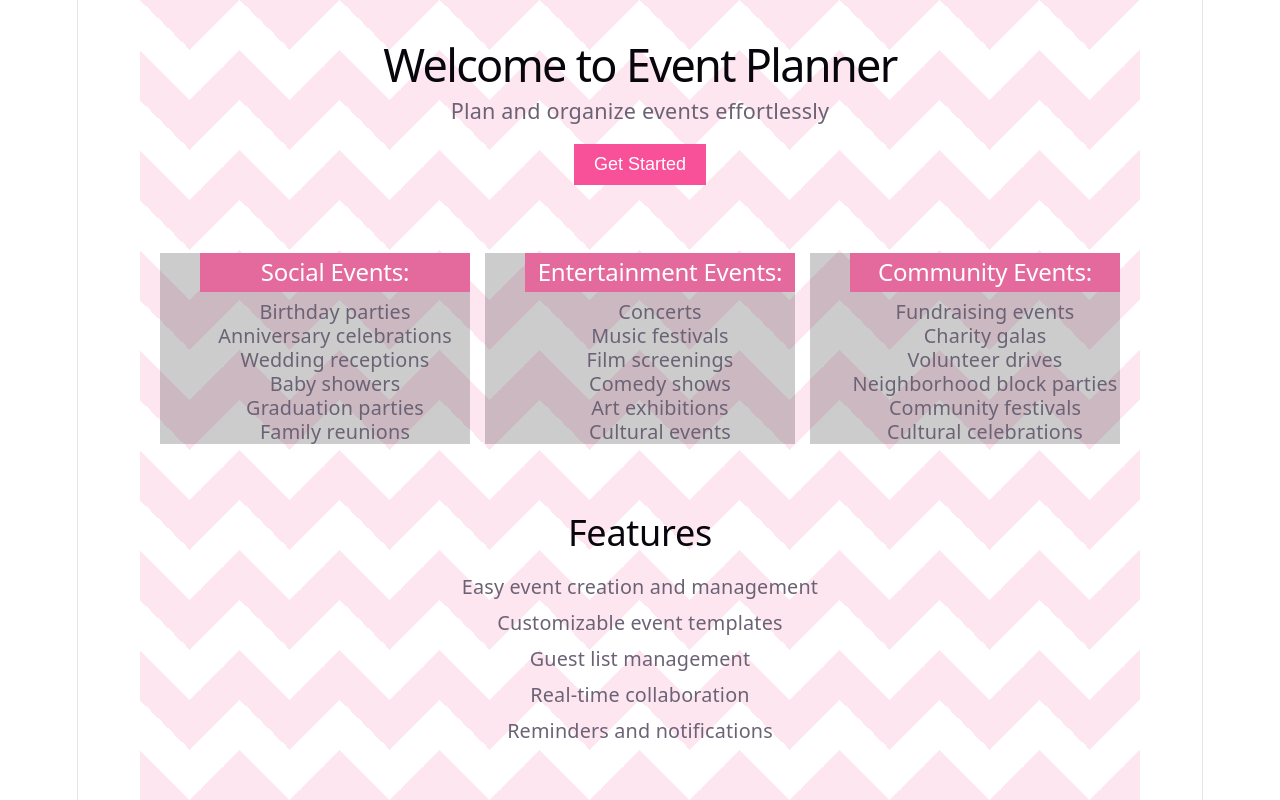
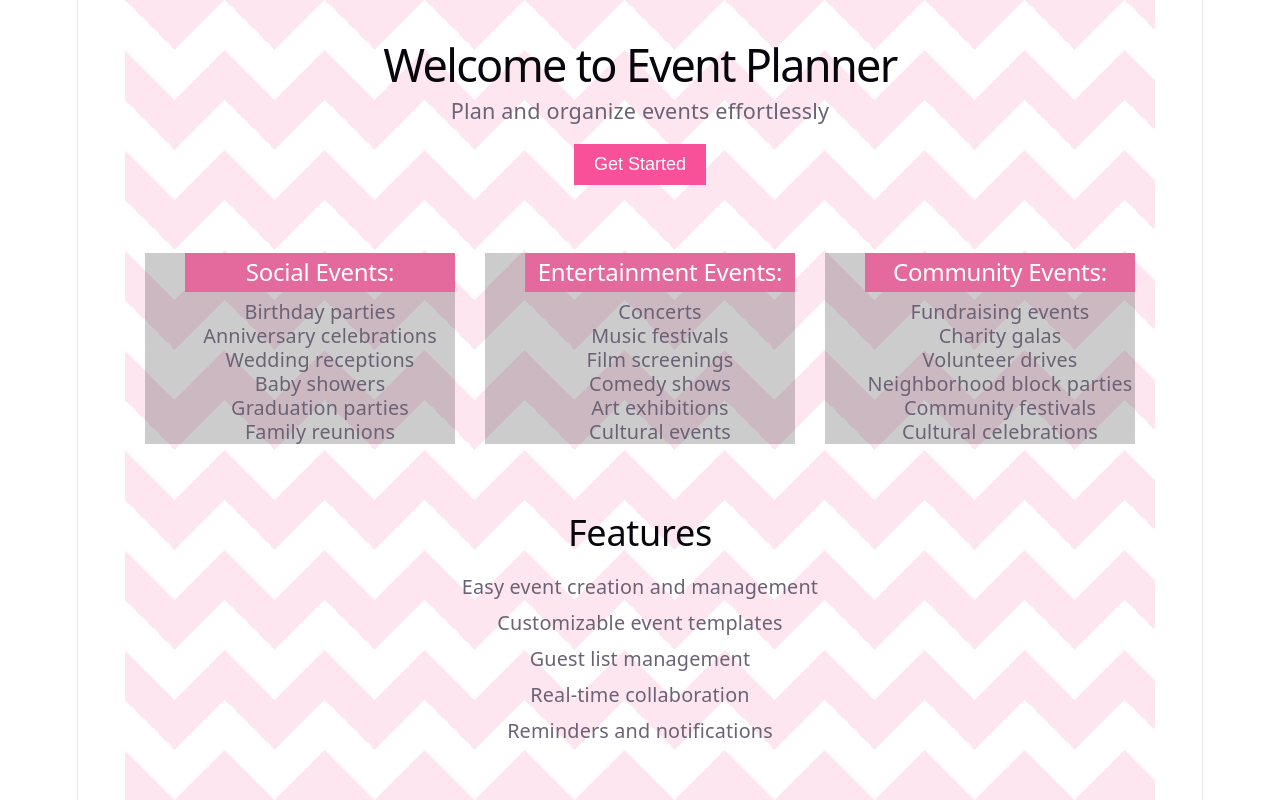
Before and after one commit to P-Jelagat/Event-Planner, a React (Vite) app in the folder event-planner/: page / in a window 1280 px wide. Shown: the top 800 px of the page. Built offline with nearby package versions, Linux system fonts and the light colour scheme.

Commit message:
back to default metrics

```diff
--- a/event-planner/src/EventPlanner.css
+++ b/event-planner/src/EventPlanner.css
@@ -95,7 +95,7 @@ footer {
 }
 .events_categories {
  display: flex;
- gap: 15px;
+ gap: 30px;
  justify-content: center;
 }
 .events_categories ul {
```
